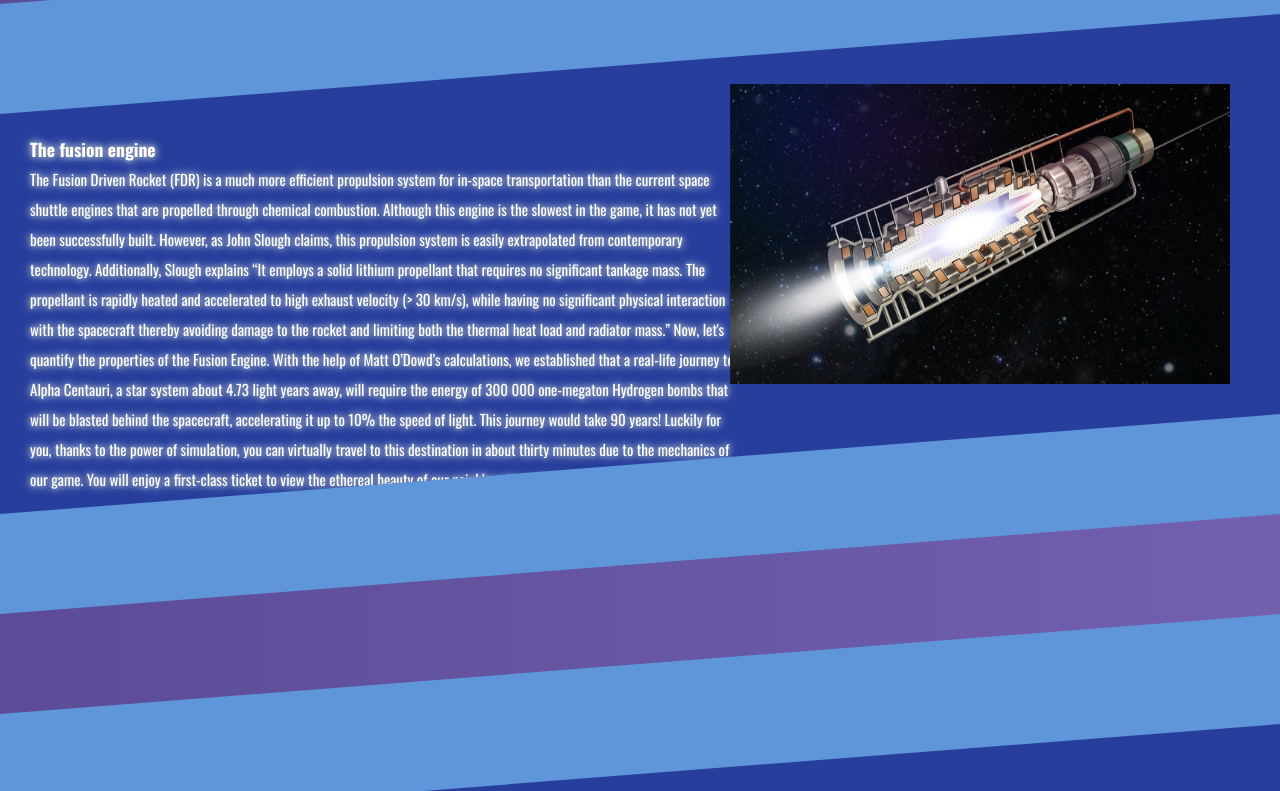
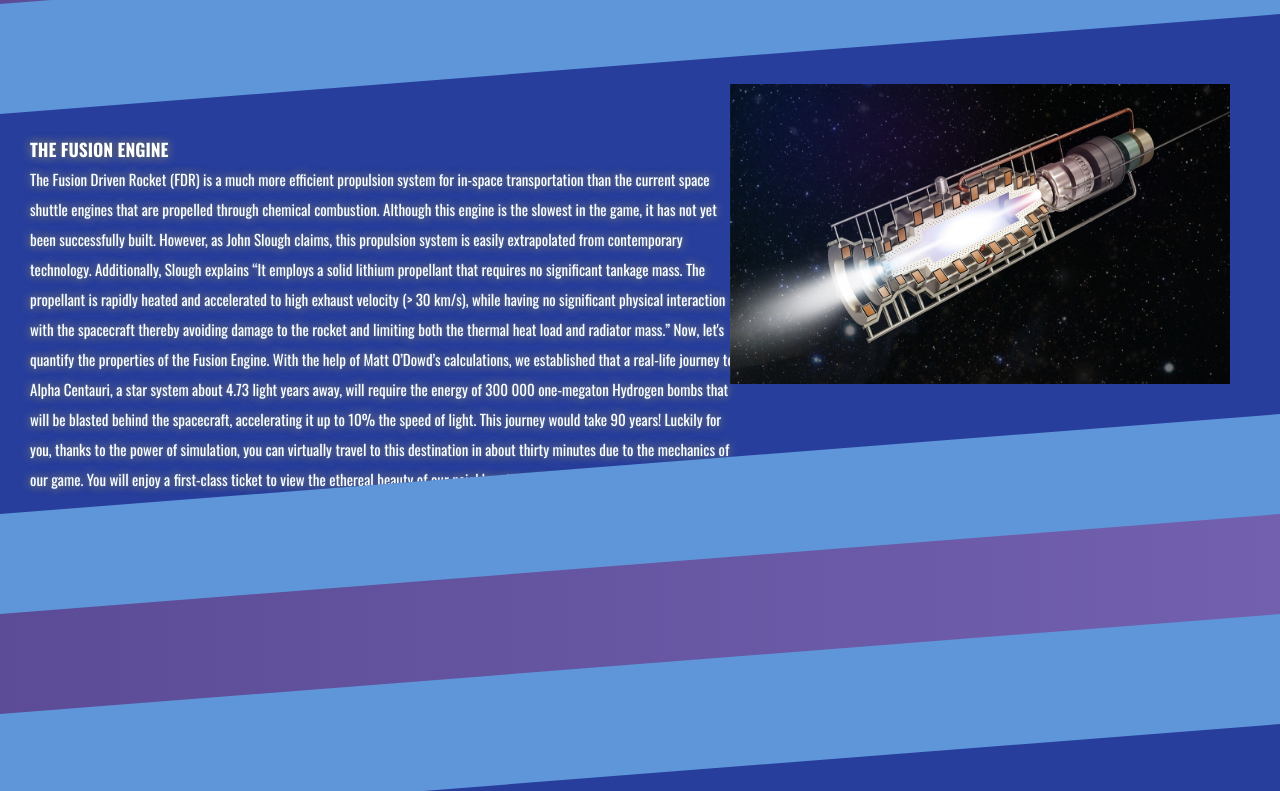
Before and after one commit to Miss4Chan/iayc, a plain HTML site: page Info.html in a window 1280 px wide. Shown: the part 1840-2631 px from the top of the page. Drawn offline with nearby package versions, Linux system fonts and the light colour scheme.

Commit message:
Add files via upload

```diff
--- a/style.css
+++ b/style.css
@@ -500,12 +500,16 @@ footer {
     position: absolute;
     color: white;
     text-align: left;
-    text-shadow: 0 0 5px gray, 0 0 5px cornflowerblue, 0 0 10px;
+    text-shadow: 0 0 10px black, 0 0 2px cornflowerblue, 0 0 10px;
     font-size: 15px;
     top: 120px;
     left: 30px;
     width: 55vw;
     line-height: 30px;
+}
+.section-engines__text h3
+{
+    text-transform: uppercase;
 }
 .section-engines__text2
 {
```
